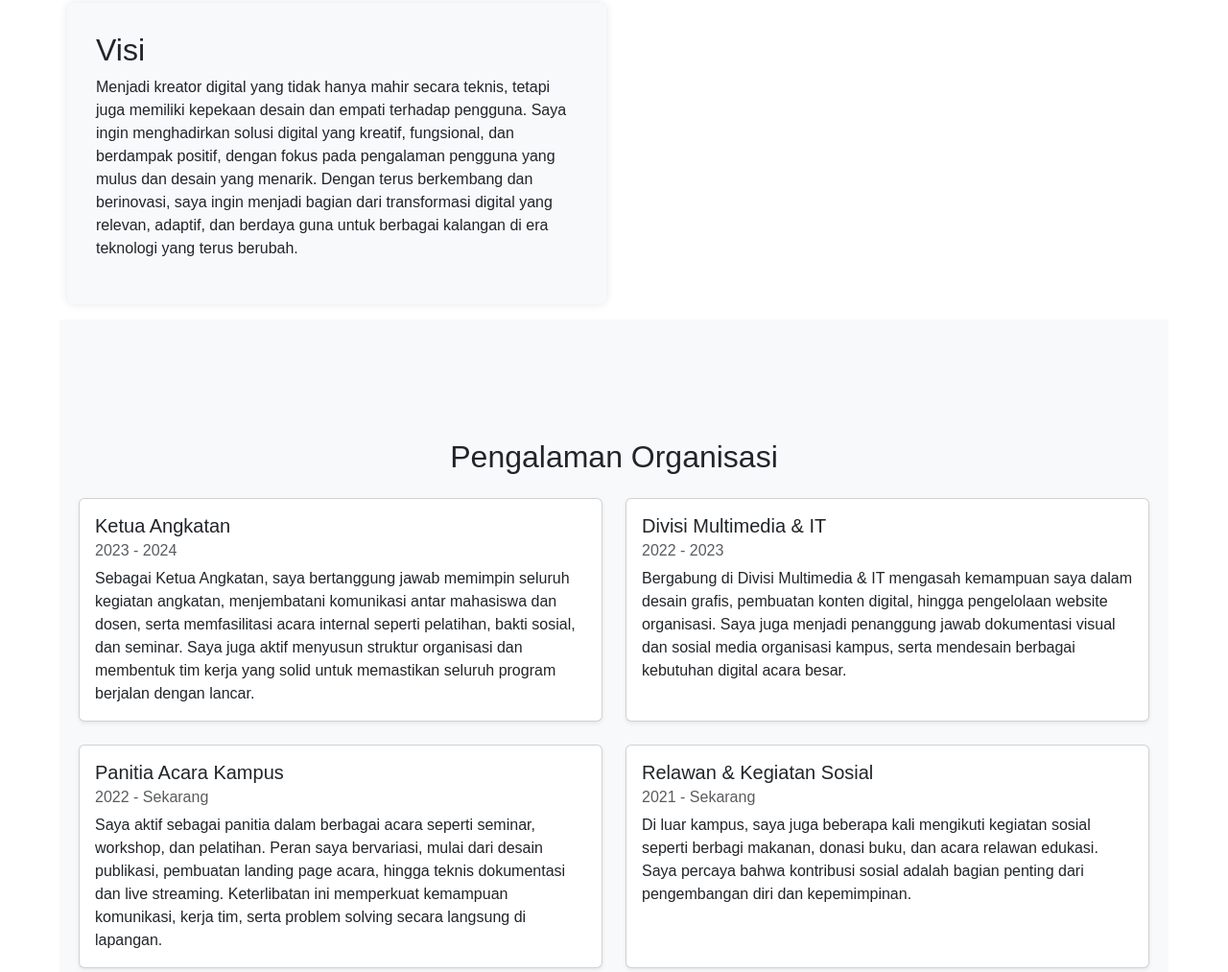
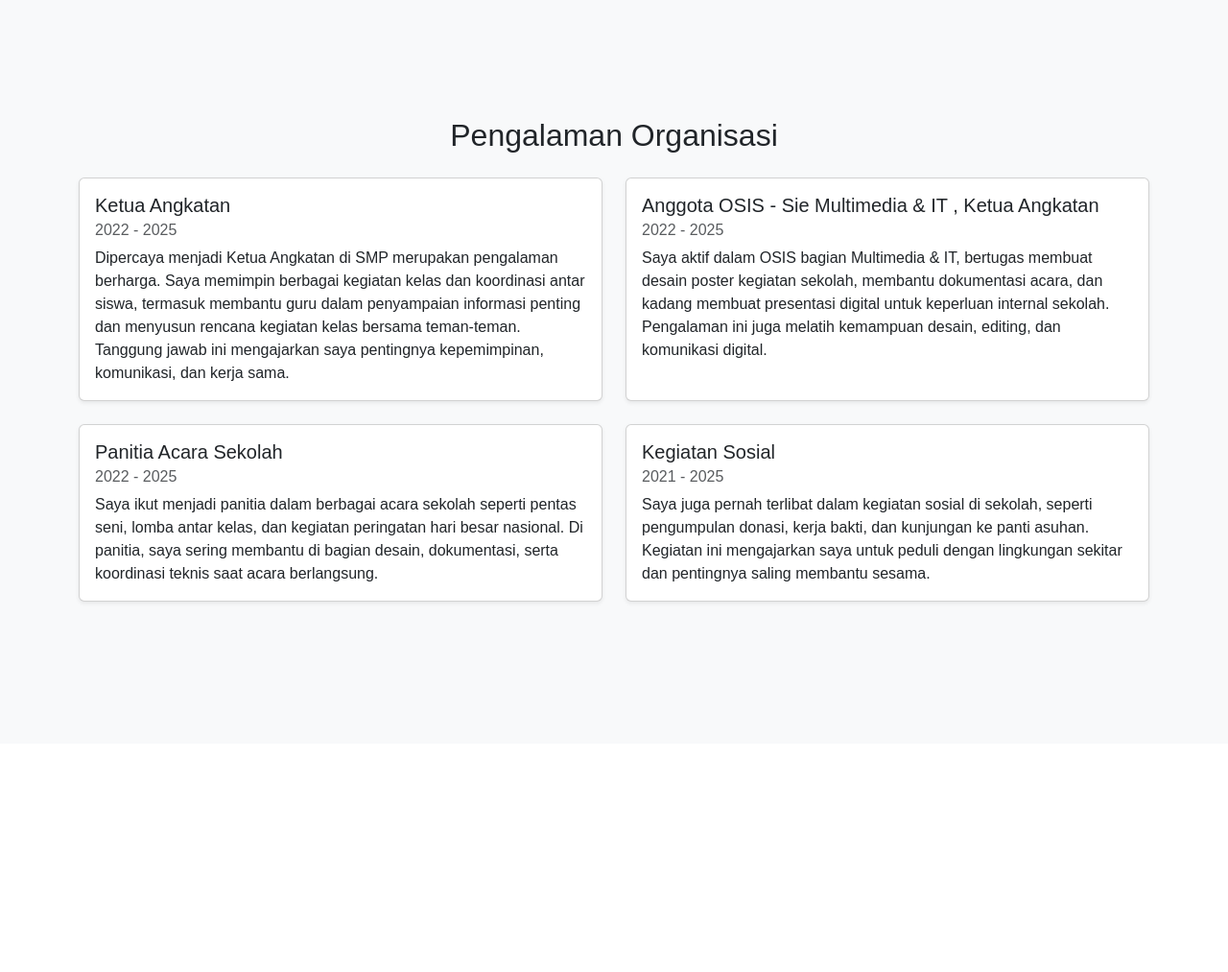
Before and after one commit to devolopzie/Portofolio, a plain HTML site: page index.html in a window 1280 px wide. Shown: the part 1388-2401 px from the top of the page at 96% size. Drawn offline with nearby package versions, Linux system fonts and the light colour scheme.

Commit message:
update-porto-6

```diff
--- a/index.html
+++ b/index.html
@@ -306,6 +306,72 @@
     </div>
   </section>
 
+ <section id="organisasi" class="py-5 bg-light">
+  <div class="container">
+    <h2 class="text-center mb-4">Pengalaman Organisasi</h2>
+
+    <div class="row g-4">
+      <!-- Ketua Angkatan -->
+      <div class="col-md-6">
+        <div class="card shadow-sm h-100">
+          <div class="card-body">
+            <h5 class="card-title">Ketua Angkatan</h5>
+            <h6 class="card-subtitle mb-2 text-muted">2022 - 2025</h6>
+            <p class="card-text">
+              Dipercaya menjadi Ketua Angkatan di SMP merupakan pengalaman berharga.
+              Saya memimpin berbagai kegiatan kelas dan koordinasi antar siswa, termasuk membantu guru dalam penyampaian informasi penting dan menyusun rencana kegiatan kelas bersama teman-teman.
+              Tanggung jawab ini mengajarkan saya pentingnya kepemimpinan, komunikasi, dan kerja sama.
+            </p>
+          </div>
+        </div>
+      </div>
+
+      <!-- Sie Multimedia / IT OSIS -->
+      <div class="col-md-6">
+        <div class="card shadow-sm h-100">
+          <div class="card-body">
+            <h5 class="card-title">Anggota OSIS - Sie Multimedia & IT , Ketua Angkatan</h5>
+            <h6 class="card-subtitle mb-2 text-muted">2022 - 2025</h6>
+            <p class="card-text">
+              Saya aktif dalam OSIS bagian Multimedia & IT, bertugas membuat desain poster kegiatan sekolah, membantu dokumentasi acara, dan kadang membuat presentasi digital untuk keperluan internal sekolah.
+              Pengalaman ini juga melatih kemampuan desain, editing, dan komunikasi digital.
+            </p>
+          </div>
+        </div>
+      </div>
+
+      <!-- Panitia Acara Sekolah -->
+      <div class="col-md-6">
+        <div class="card shadow-sm h-100">
+          <div class="card-body">
+            <h5 class="card-title">Panitia Acara Sekolah</h5>
+            <h6 class="card-subtitle mb-2 text-muted">2022 - 2025</h6>
+            <p class="card-text">
+              Saya ikut menjadi panitia dalam berbagai acara sekolah seperti pentas seni, lomba antar kelas, dan kegiatan peringatan hari besar nasional.
+              Di panitia, saya sering membantu di bagian desain, dokumentasi, serta koordinasi teknis saat acara berlangsung.
+            </p>
+          </div>
+        </div>
+      </div>
+
+      <div class="col-md-6">
+        <div class="card shadow-sm h-100">
+          <div class="card-body">
+            <h5 class="card-title">Kegiatan Sosial </h5>
+            <h6 class="card-subtitle mb-2 text-muted">2021 - 2025</h6>
+            <p class="card-text">
+              Saya juga pernah terlibat dalam kegiatan sosial di sekolah, seperti pengumpulan donasi, kerja bakti, dan kunjungan ke panti asuhan.
+              Kegiatan ini mengajarkan saya untuk peduli dengan lingkungan sekitar dan pentingnya saling membantu sesama.
+            </p>
+          </div>
+        </div>
+      </div>
+    </div>
+  </div>
+</section>
+
+
+
 
 
 
@@ -327,79 +393,6 @@
           </p>
         </div>
       </div>
-
-      <section id="organisasi" class="py-5 bg-light">
-        <div class="container">
-          <h2 class="text-center mb-4">Pengalaman Organisasi</h2>
-
-          <div class="row g-4">
-            <!-- Ketua Angkatan -->
-            <div class="col-md-6">
-              <div class="card shadow-sm h-100">
-                <div class="card-body">
-                  <h5 class="card-title">Ketua Angkatan</h5>
-                  <h6 class="card-subtitle mb-2 text-muted">2023 - 2024</h6>
-                  <p class="card-text">
-                    Sebagai Ketua Angkatan, saya bertanggung jawab memimpin seluruh kegiatan angkatan,
-                    menjembatani komunikasi antar mahasiswa dan dosen, serta memfasilitasi acara internal seperti
-                    pelatihan, bakti sosial, dan seminar.
-                    Saya juga aktif menyusun struktur organisasi dan membentuk tim kerja yang solid untuk memastikan
-                    seluruh program berjalan dengan lancar.
-                  </p>
-                </div>
-              </div>
-            </div>
-
-            <!-- Divisi Multimedia / IT -->
-            <div class="col-md-6">
-              <div class="card shadow-sm h-100">
-                <div class="card-body">
-                  <h5 class="card-title">Divisi Multimedia & IT</h5>
-                  <h6 class="card-subtitle mb-2 text-muted">2022 - 2023</h6>
-                  <p class="card-text">
-                    Bergabung di Divisi Multimedia & IT mengasah kemampuan saya dalam desain grafis, pembuatan konten
-                    digital, hingga pengelolaan website organisasi.
-                    Saya juga menjadi penanggung jawab dokumentasi visual dan sosial media organisasi kampus, serta
-                    mendesain berbagai kebutuhan digital acara besar.
-                  </p>
-                </div>
-              </div>
-            </div>
-
-            <!-- Panitia Acara -->
-            <div class="col-md-6">
-              <div class="card shadow-sm h-100">
-                <div class="card-body">
-                  <h5 class="card-title">Panitia Acara Kampus</h5>
-                  <h6 class="card-subtitle mb-2 text-muted">2022 - Sekarang</h6>
-                  <p class="card-text">
-                    Saya aktif sebagai panitia dalam berbagai acara seperti seminar, workshop, dan pelatihan.
-                    Peran saya bervariasi, mulai dari desain publikasi, pembuatan landing page acara, hingga teknis
-                    dokumentasi dan live streaming.
-                    Keterlibatan ini memperkuat kemampuan komunikasi, kerja tim, serta problem solving secara langsung
-                    di lapangan.
-                  </p>
-                </div>
-              </div>
-            </div>
-
-            <!-- Relawan & Kegiatan Sosial -->
-            <div class="col-md-6">
-              <div class="card shadow-sm h-100">
-                <div class="card-body">
-                  <h5 class="card-title">Relawan & Kegiatan Sosial</h5>
-                  <h6 class="card-subtitle mb-2 text-muted">2021 - Sekarang</h6>
-                  <p class="card-text">
-                    Di luar kampus, saya juga beberapa kali mengikuti kegiatan sosial seperti berbagi makanan, donasi
-                    buku, dan acara relawan edukasi.
-                    Saya percaya bahwa kontribusi sosial adalah bagian penting dari pengembangan diri dan kepemimpinan.
-                  </p>
-                </div>
-              </div>
-            </div>
-          </div>
-        </div>
-      </section>
 
 
       <div class="col-md-6">
```
